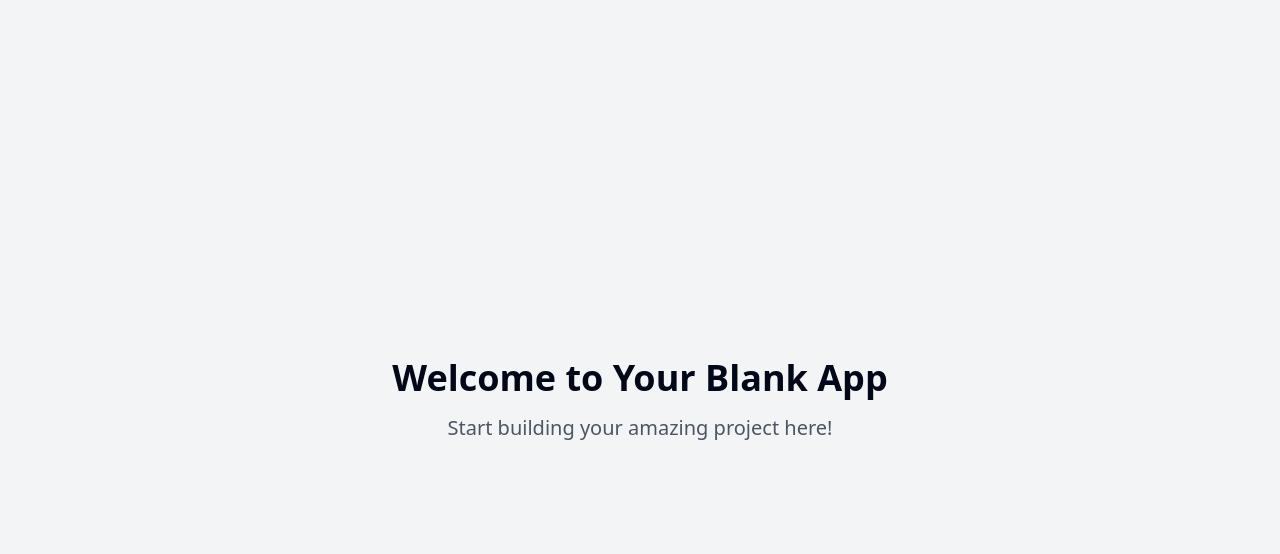
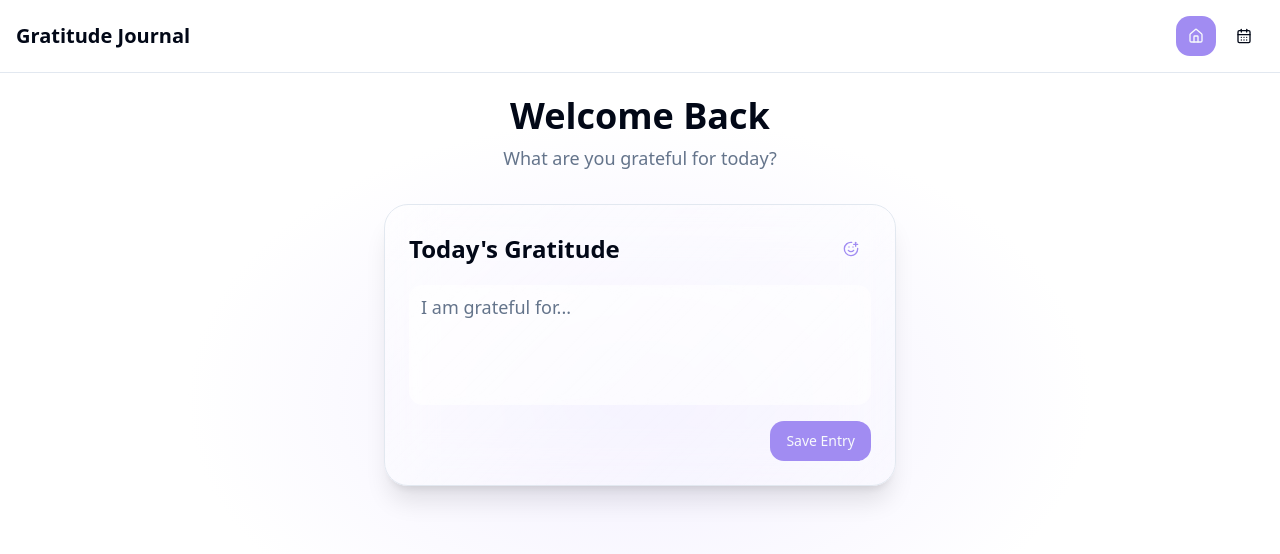
Before and after one commit to Dhyanvj/Grateful-Moments-Memoir, a React (Vite) app: page / in a window 1280 px wide. Shown: the top 554 px of the page. Built offline with nearby package versions, Linux system fonts and the light colour scheme.

Commit message:
Implement Daily Gratitude Journal
Implement a minimalist app for writing daily gratitude entries with features like reminders, photo/mood options, and a calendar view.

```diff
--- a/src/App.tsx
+++ b/src/App.tsx
@@ -1,9 +1,11 @@
+
 import { Toaster } from "@/components/ui/toaster";
 import { Toaster as Sonner } from "@/components/ui/sonner";
 import { TooltipProvider } from "@/components/ui/tooltip";
 import { QueryClient, QueryClientProvider } from "@tanstack/react-query";
 import { BrowserRouter, Routes, Route } from "react-router-dom";
 import Index from "./pages/Index";
+import Calendar from "./pages/Calendar";
 import NotFound from "./pages/NotFound";
 
 const queryClient = new QueryClient();
@@ -16,7 +18,7 @@ const App = () => (
       <BrowserRouter>
         <Routes>
           <Route path="/" element={<Index />} />
-          {/* ADD ALL CUSTOM ROUTES ABOVE THE CATCH-ALL "*" ROUTE */}
+          <Route path="/calendar" element={<Calendar />} />
           <Route path="*" element={<NotFound />} />
         </Routes>
       </BrowserRouter>
--- /dev/null
+++ b/src/components/GratitudeEntry.tsx
@@ -0,0 +1,42 @@
+
+import { useState } from 'react';
+import { Button } from "@/components/ui/button";
+import { Card } from "@/components/ui/card";
+import { Textarea } from "@/components/ui/textarea";
+import { SmilePlus } from "lucide-react";
+
+export const GratitudeEntry = () => {
+  const [entry, setEntry] = useState('');
+
+  const handleSubmit = (e: React.FormEvent) => {
+    e.preventDefault();
+    // TODO: Save entry
+    setEntry('');
+  };
+
+  return (
+    <form onSubmit={handleSubmit} className="w-full max-w-lg mx-auto animate-fade-up">
+      <Card className="gratitude-card">
+        <div className="space-y-4">
+          <div className="flex items-center justify-between">
+            <h2 className="text-2xl font-semibold text-foreground">Today's Gratitude</h2>
+            <Button variant="ghost" size="icon" type="button">
+              <SmilePlus className="h-5 w-5 text-primary" />
+            </Button>
+          </div>
+          <Textarea
+            value={entry}
+            onChange={(e) => setEntry(e.target.value)}
+            placeholder="I am grateful for..."
+            className="min-h-[120px] resize-none bg-white/50 backdrop-blur-sm border-none focus:ring-2 ring-primary/20 text-lg"
+          />
+          <div className="flex justify-end">
+            <Button type="submit" className="bg-primary hover:bg-primary/90 text-primary-foreground">
+              Save Entry
+            </Button>
+          </div>
+        </div>
+      </Card>
+    </form>
+  );
+};
--- /dev/null
+++ b/src/components/Header.tsx
@@ -0,0 +1,34 @@
+
+import { CalendarDays, Home } from "lucide-react";
+import { Button } from "@/components/ui/button";
+import { NavLink } from "react-router-dom";
+
+export const Header = () => {
+  return (
+    <header className="fixed top-0 left-0 right-0 z-50 bg-background/80 backdrop-blur-lg border-b">
+      <div className="container mx-auto px-4 py-4">
+        <nav className="flex justify-between items-center">
+          <NavLink to="/" className="text-xl font-semibold text-foreground">
+            Gratitude Journal
+          </NavLink>
+          <div className="flex gap-2">
+            <NavLink to="/">
+              {({ isActive }) => (
+                <Button variant={isActive ? "default" : "ghost"} size="icon">
+                  <Home className="h-5 w-5" />
+                </Button>
+              )}
+            </NavLink>
+            <NavLink to="/calendar">
+              {({ isActive }) => (
+                <Button variant={isActive ? "default" : "ghost"} size="icon">
+                  <CalendarDays className="h-5 w-5" />
+                </Button>
+              )}
+            </NavLink>
+          </div>
+        </nav>
+      </div>
+    </header>
+  );
+};
--- a/src/index.css
+++ b/src/index.css
@@ -1,3 +1,4 @@
+
 @tailwind base;
 @tailwind components;
 @tailwind utilities;
@@ -6,96 +7,43 @@
   :root {
     --background: 0 0% 100%;
     --foreground: 222.2 84% 4.9%;
-
     --card: 0 0% 100%;
     --card-foreground: 222.2 84% 4.9%;
-
     --popover: 0 0% 100%;
     --popover-foreground: 222.2 84% 4.9%;
-
-    --primary: 222.2 47.4% 11.2%;
+    --primary: 252 80% 75%;
     --primary-foreground: 210 40% 98%;
-
-    --secondary: 210 40% 96.1%;
+    --secondary: 252 100% 97%;
     --secondary-foreground: 222.2 47.4% 11.2%;
-
     --muted: 210 40% 96.1%;
     --muted-foreground: 215.4 16.3% 46.9%;
-
     --accent: 210 40% 96.1%;
     --accent-foreground: 222.2 47.4% 11.2%;
-
     --destructive: 0 84.2% 60.2%;
     --destructive-foreground: 210 40% 98%;
-
     --border: 214.3 31.8% 91.4%;
     --input: 214.3 31.8% 91.4%;
-    --ring: 222.2 84% 4.9%;
-
-    --radius: 0.5rem;
-
-    --sidebar-background: 0 0% 98%;
-
-    --sidebar-foreground: 240 5.3% 26.1%;
-
-    --sidebar-primary: 240 5.9% 10%;
-
-    --sidebar-primary-foreground: 0 0% 98%;
-
-    --sidebar-accent: 240 4.8% 95.9%;
-
-    --sidebar-accent-foreground: 240 5.9% 10%;
-
-    --sidebar-border: 220 13% 91%;
-
-    --sidebar-ring: 217.2 91.2% 59.8%;
+    --ring: 252 80% 75%;
+    --radius: 1rem;
   }
 
-  .dark {
-    --background: 222.2 84% 4.9%;
-    --foreground: 210 40% 98%;
-
-    --card: 222.2 84% 4.9%;
-    --card-foreground: 210 40% 98%;
-
-    --popover: 222.2 84% 4.9%;
-    --popover-foreground: 210 40% 98%;
-
-    --primary: 210 40% 98%;
-    --primary-foreground: 222.2 47.4% 11.2%;
-
-    --secondary: 217.2 32.6% 17.5%;
-    --secondary-foreground: 210 40% 98%;
-
-    --muted: 217.2 32.6% 17.5%;
-    --muted-foreground: 215 20.2% 65.1%;
-
-    --accent: 217.2 32.6% 17.5%;
-    --accent-foreground: 210 40% 98%;
-
-    --destructive: 0 62.8% 30.6%;
-    --destructive-foreground: 210 40% 98%;
-
-    --border: 217.2 32.6% 17.5%;
-    --input: 217.2 32.6% 17.5%;
-    --ring: 212.7 26.8% 83.9%;
-    --sidebar-background: 240 5.9% 10%;
-    --sidebar-foreground: 240 4.8% 95.9%;
-    --sidebar-primary: 224.3 76.3% 48%;
-    --sidebar-primary-foreground: 0 0% 100%;
-    --sidebar-accent: 240 3.7% 15.9%;
-    --sidebar-accent-foreground: 240 4.8% 95.9%;
-    --sidebar-border: 240 3.7% 15.9%;
-    --sidebar-ring: 217.2 91.2% 59.8%;
-  }
-}
-
-@layer base {
   * {
     @apply border-border;
   }
 
   body {
     @apply bg-background text-foreground;
+    font-feature-settings: "rlig" 1, "calt" 1;
   }
 }
+
+@layer utilities {
+  .gratitude-card {
+    @apply relative overflow-hidden rounded-3xl bg-white/30 p-6 shadow-xl backdrop-blur-xl transition-all duration-300 hover:shadow-2xl;
+    background: linear-gradient(135deg, rgba(255, 255, 255, 0.4) 0%, rgba(255, 255, 255, 0.1) 100%);
+  }
+}
+
+.page-transition {
+  @apply transition-all duration-500 ease-in-out;
+}
--- /dev/null
+++ b/src/pages/Calendar.tsx
@@ -0,0 +1,33 @@
+
+import { Header } from "@/components/Header";
+import { Calendar } from "@/components/ui/calendar";
+import { Card } from "@/components/ui/card";
+import { useState } from "react";
+
+const CalendarPage = () => {
+  const [date, setDate] = useState<Date | undefined>(new Date());
+
+  return (
+    <div className="min-h-screen bg-gradient-radial from-secondary via-background to-background">
+      <Header />
+      <main className="container mx-auto px-4 pt-24 pb-16 page-transition">
+        <div className="max-w-4xl mx-auto space-y-8">
+          <div className="text-center space-y-2">
+            <h1 className="text-4xl font-bold text-foreground">Your Journey</h1>
+            <p className="text-lg text-muted-foreground">Browse your past gratitude entries</p>
+          </div>
+          <Card className="gratitude-card">
+            <Calendar
+              mode="single"
+              selected={date}
+              onSelect={setDate}
+              className="mx-auto rounded-lg pointer-events-auto"
+            />
+          </Card>
+        </div>
+      </main>
+    </div>
+  );
+};
+
+export default CalendarPage;
--- a/src/pages/Index.tsx
+++ b/src/pages/Index.tsx
@@ -1,12 +1,20 @@
-// Update this page (the content is just a fallback if you fail to update the page)
+
+import { GratitudeEntry } from "@/components/GratitudeEntry";
+import { Header } from "@/components/Header";
 
 const Index = () => {
   return (
-    <div className="min-h-screen flex items-center justify-center bg-gray-100">
-      <div className="text-center">
-        <h1 className="text-4xl font-bold mb-4">Welcome to Your Blank App</h1>
-        <p className="text-xl text-gray-600">Start building your amazing project here!</p>
-      </div>
+    <div className="min-h-screen bg-gradient-radial from-secondary via-background to-background">
+      <Header />
+      <main className="container mx-auto px-4 pt-24 pb-16 page-transition">
+        <div className="max-w-4xl mx-auto space-y-8">
+          <div className="text-center space-y-2">
+            <h1 className="text-4xl font-bold text-foreground">Welcome Back</h1>
+            <p className="text-lg text-muted-foreground">What are you grateful for today?</p>
+          </div>
+          <GratitudeEntry />
+        </div>
+      </main>
     </div>
   );
 };
```
Also changed, not shown: tailwind.config.ts (+43 -52 lines).
